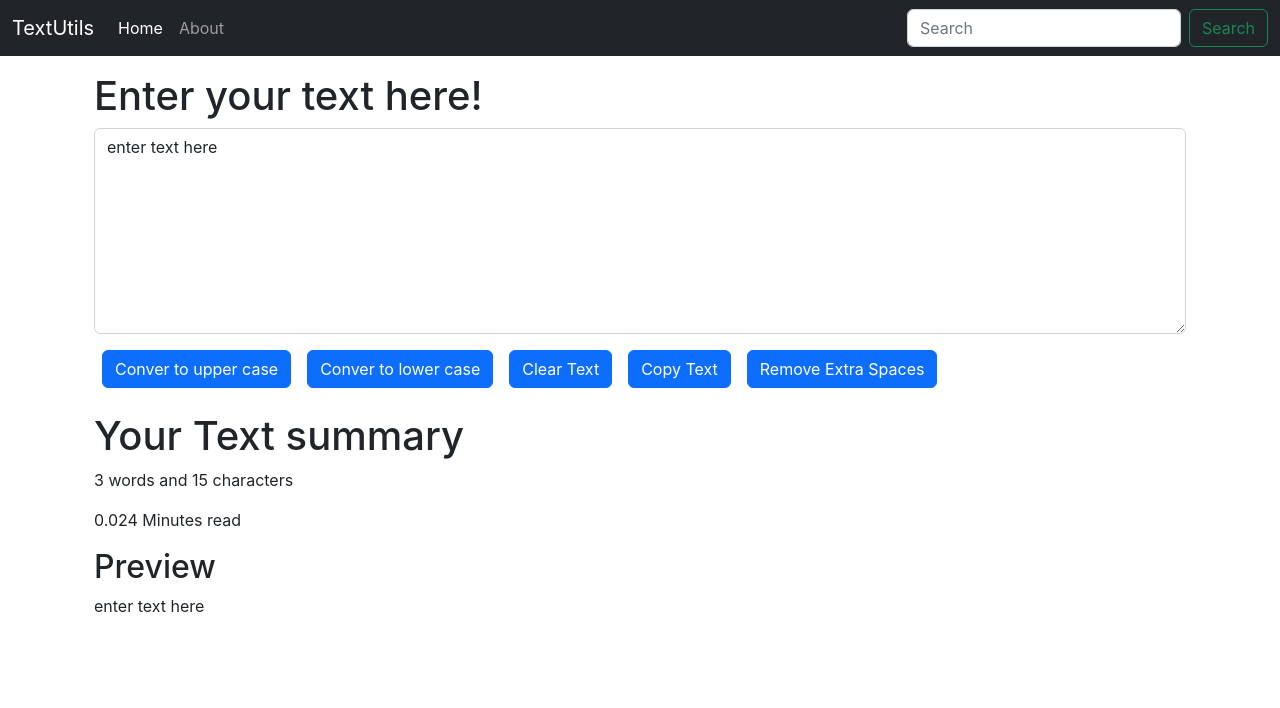
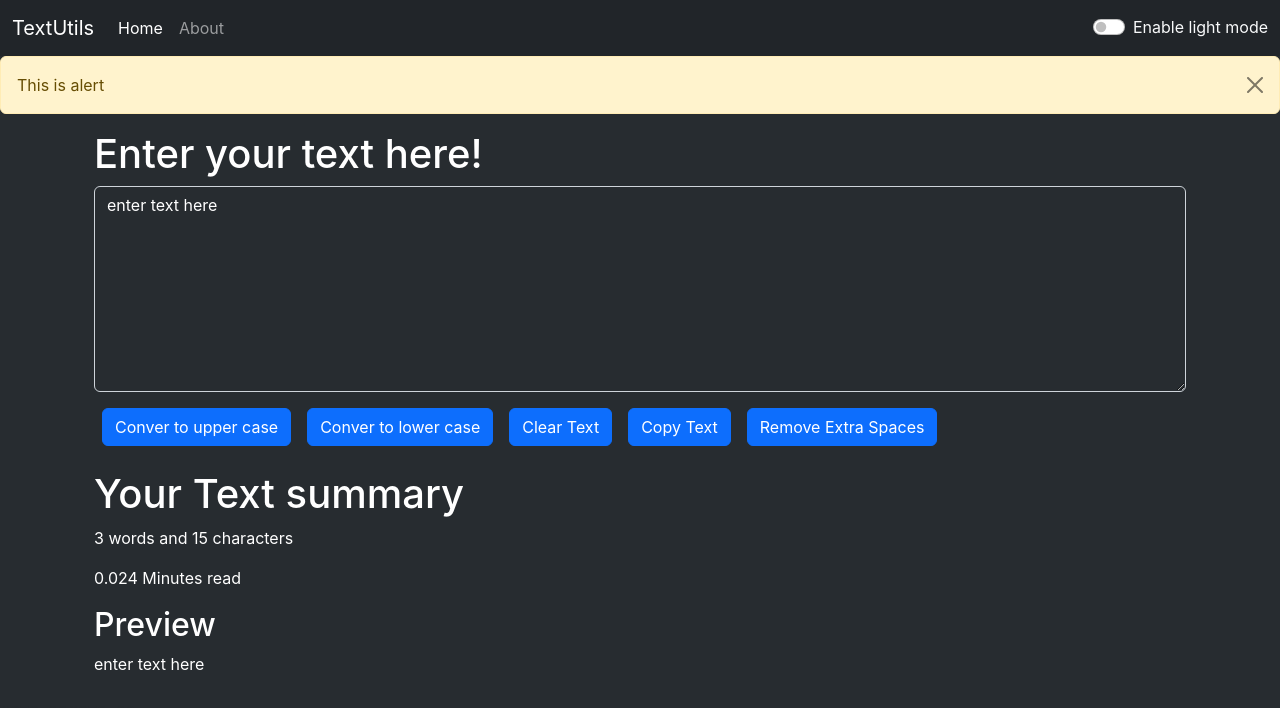
Before and after one commit to Nishaojha1/TextUtils, a React (Create React App) app: page / in a window 1280 px wide. Shown: the top 708 px of the page. Built offline with nearby package versions, Linux system fonts and the light colour scheme.

Commit message:
added an alert component

```diff
--- a/package.json
+++ b/package.json
@@ -6,6 +6,7 @@
     "@testing-library/jest-dom": "^5.16.5",
     "@testing-library/react": "^13.4.0",
     "@testing-library/user-event": "^13.5.0",
+    "firebase": "^9.14.0",
     "react": "^18.2.0",
     "react-dom": "^18.2.0",
     "react-scripts": "5.0.1",
--- a/src/App.js
+++ b/src/App.js
@@ -2,16 +2,35 @@
 // import About from './components/About';
 import Navbar from './components/Navbar';
 import TextForm from './components/TextForm';
+import React, { useState } from 'react'
+import Alert from './components/Alert';
+
 function App() {
+  var [mode, setMode] = useState('dark'); //whether dark mode is enabled or not
+  const [alert, setAlert] = useState(null); //whether dark mode is enabled or not
+
+
+  const toggleMode = () => {
+    if(mode === 'dark'){
+      setMode ('light');
+      document.body.style.backgroundColor = 'white';
+    }
+    else{
+      setMode ('dark')
+      document.body.style.backgroundColor = '#272c30';
+    }
+  }
   return (
     <>
-      <Navbar title = "TextUtils"/>
 
+      <Navbar title = "TextUtils" mode={mode} toggleMode={toggleMode }/>
+      <Alert alert="This is alert"/>
       <div className="container my-3">
-        <TextForm heading = "Enter your text here!"/>
+        <TextForm heading = "Enter your text here!" mode={mode}/>
         {/* <About /> */}
       </div>
-
+      { mode === 'dark'?document.body.style.backgroundColor = '#272c30' : document.body.style.backgroundColor = 'white'}
+      { mode === 'dark'?document.body.style.color = '#272c30' : document.body.style.color = 'white'}
     </>
   );
 }
--- a/src/components/About.js
+++ b/src/components/About.js
@@ -1,7 +1,7 @@
 import React, {useState} from 'react'
 
 export default function About() {
-
+    // const [state, setState] = useState(initialState)
     const [myStyle, setMyStyle] = useState({
         color: 'black',
         backgroundColor: 'white'
--- /dev/null
+++ b/src/components/Alert.js
@@ -0,0 +1,13 @@
+import React from 'react'
+
+export default function Alert(props) {
+  return (
+    <div>
+        <div className="alert alert-warning alert-dismissible fade show" role="alert">
+            {props.alert}
+            <button type="button" className="btn-close" data-bs-dismiss="alert" aria-label="Close">
+            </button>
+        </div>
+    </div>
+  )
+}
--- a/src/components/Navbar.js
+++ b/src/components/Navbar.js
@@ -3,7 +3,7 @@
 export default function Navbar(props) {
   return (
     <div>
-       <nav className = "navbar navbar-expand-lg  navbar-dark bg-dark">
+       <nav className = {`navbar navbar-expand-lg   navbar-${props.mode} bg-${props.mode}`}>
         <div className = "container-fluid">
           <a className = "navbar-brand" href="/">{props.title}</a>
           <button className = "navbar-toggler" type="button" data-bs-toggle="collapse" data-bs-target="/navbarSupportedContent" aria-controls="navbarSupportedContent" aria-expanded="false" aria-label="Toggle navigation">
@@ -18,10 +18,12 @@
                 <a className = "nav-link" href="/">About</a>
               </li>
             </ul>
-            <form className = "d-flex" role="search">
-              <input className = "form-control me-2" type="search" placeholder="Search" aria-label="Search"/>
-              <button className = "btn btn-outline-success" type="submit">Search</button>
-            </form>
+
+            <div className="form-check form-switch">
+              <input className="form-check-input" onClick={props.toggleMode} type="checkbox" role="switch" id="flexSwitchCheckDefault"/>
+              <label className={`form-check-label text-${props.mode === 'light'?'dark':'light'}`}htmlFor="flexSwitchCheckDefault">{`${props.mode==='dark'?"Enable light mode":"Enable Dark mode"}`}</label>
+            </div>
+
           </div>
         </div>
       </nav>
--- a/src/components/TextForm.js
+++ b/src/components/TextForm.js
@@ -44,10 +44,10 @@
 
     return (
         <>
-        <div className='container'>
-        <h1>{props.heading }</h1>
+        <div className='container'style={{backgroundColor:props.mode === 'dark'?'#272c30':'white'}}>
+        <h1 style={{color:props.mode === 'dark'?'white':'#272c30'}}>{props.heading }</h1>
         <div className = "mb-3">
-            <textarea className = "form-control" value={text} onChange={handleOnChange} id="myBox" rows="8"></textarea>
+            <textarea className = "form-control" value={text} onChange={handleOnChange} style={{backgroundColor:props.mode === 'dark'?'#272c30':'white', color:props.mode === 'dark'?'white':'#272c30' }} id="myBox" rows="8"></textarea>
         </div>
         <button className="btn btn-primary mx-2" onClick={handleUpClick}>Conver to upper case</button>
         <button className="btn btn-primary mx-2" onClick={handleLowClick}>Conver to lower case</button>
@@ -58,12 +58,12 @@
 
 
         </div>
-        <div className="container my-4">
+        <div className="container my-4" style={{backgroundColor:props.mode === 'dark'?'#272c30':'white',color:props.mode === 'dark'?'white':'#272c30'}}>
             <h1> Your Text summary</h1>
             <p>{text.split(" ").length} words and {text.length} characters</p>
             <p>{0.008 * text.split(" ").length} Minutes read</p>
             <h2>Preview</h2>
-            <p>{text}</p>
+            <p>{text.length>0?text:'Enter something in the text box above to Preview it here!'}</p>
         </div>
         </>
     )
```
Also changed, not shown: 1 other file (tests, documents, lock files or other folders).
